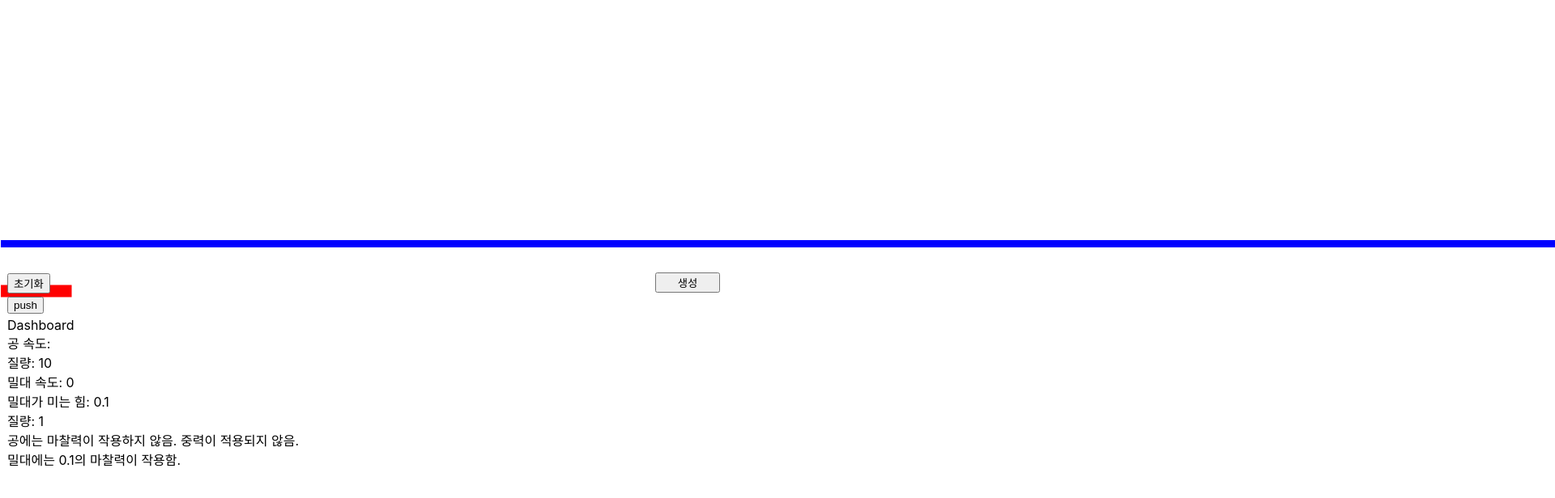
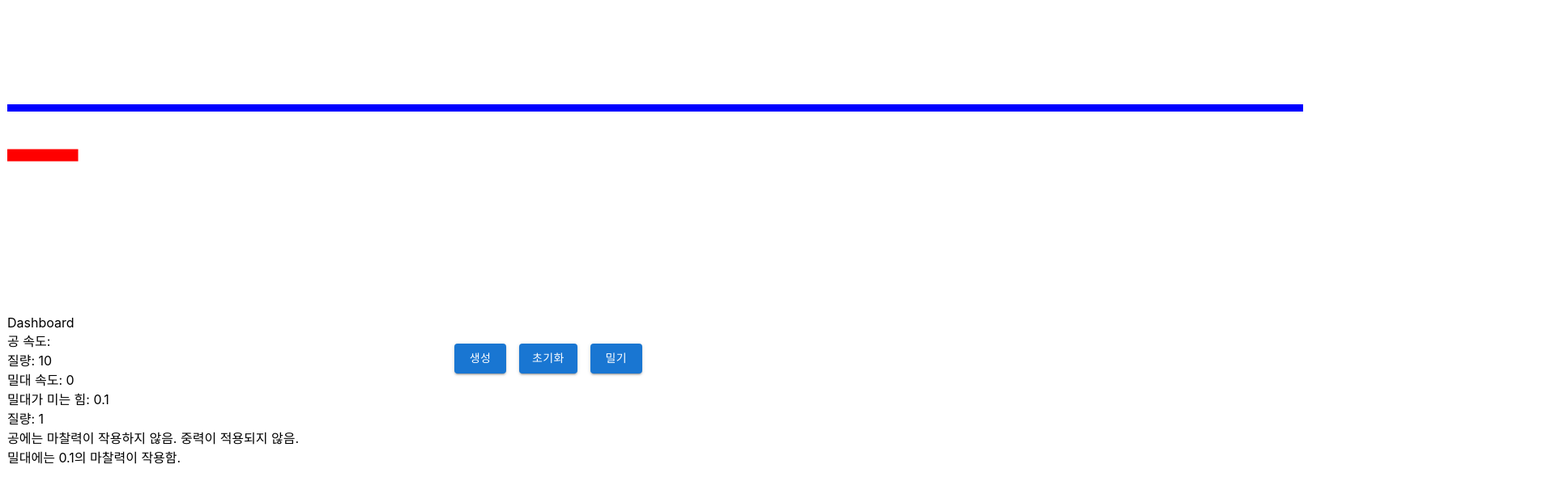
Before and after one commit to Bonobo0/Physics-SchoolPR, a Next.js app: page / in a window 1280 px wide. Shown: the part 176-792 px from the top of the page at 81% size, 1920 px wide, since content can reach past the window. Built offline with nearby package versions, Linux system fonts and the light colour scheme.

Commit message:
World assets resize relatively, Add mui button components.

```diff
--- a/package.json
+++ b/package.json
@@ -9,6 +9,9 @@
     "lint": "next lint"
   },
   "dependencies": {
+    "@emotion/react": "^11.9.0",
+    "@emotion/styled": "^11.8.1",
+    "@mui/material": "^5.7.0",
     "matter-js": "^0.18.0",
     "next": "12.1.6",
     "react": "18.1.0",
--- a/pages/index.jsx
+++ b/pages/index.jsx
@@ -1,5 +1,6 @@
 import React, { useEffect, useState, useRef } from 'react'
 import Matter from 'matter-js'
+import Button from '@mui/material/Button';
 
 const STATIC_DENSITY = 9
 const PARTICLE_SIZE = 20
@@ -20,10 +21,6 @@ export default function Index() {
   const [ballMassStateValue, setBallMassStateValue] = useState(10)
   const [pusherMassStateValue, setPusherMassStateValue] = useState(1)
   const [pusherForceStateValue, setPusherForceStateValue] = useState(0.1)
-
-  const handleResize = () => {
-    setContraints(boxRef.current.getBoundingClientRect())
-  }
 
   const resetWorld = () => {
     setResetStateValue(!resetStateValue)
@@ -55,6 +52,20 @@ export default function Index() {
         wireframes: false,
       },
     })
+    let pusherPostiton = { x: 0, y: 0 }
+    let windowWidth = window.outerWidth;
+    if (windowWidth > 600) {
+      pusherPostiton = {
+        x: 100,
+        y: 535,
+      }
+    }
+    else {
+      pusherPostiton = {
+        x: 100,
+        y: 335,
+      }
+    };
 
     const floor = Bodies.rectangle(0, 0, 0, STATIC_DENSITY, {
       isStatic: true,
@@ -82,8 +93,14 @@ export default function Index() {
     Render.run(render)
     setContraints(boxRef.current.getBoundingClientRect())
     setScene(render)
-
-    window.addEventListener('resize', handleResize)
+    window.addEventListener('resize', () => {
+      render.bounds.max.x = window.innerWidth;
+      render.bounds.max.y = window.innerHeight;
+      render.options.width = window.innerWidth;
+      render.options.height = window.innerHeight;
+      render.canvas.width = window.innerWidth;
+      render.canvas.height = window.innerHeight;
+    });
   }, [])
 
   useEffect(() => {
@@ -97,6 +114,7 @@ export default function Index() {
       scene.options.height = height
       scene.canvas.width = width
       scene.canvas.height = 560
+
 
       // Dynamically update floor
       const floor = scene.engine.world.bodies[0]
@@ -118,22 +136,40 @@ export default function Index() {
   useEffect(() => {
     // Add a new "ball" everytime `someStateValue` changes
     if (scene) {
-      let randomX = 220
+      let circlePostiton = { x: 220, y: 0 }
+      let windowWidth = window.outerWidth;
+      if (windowWidth > 600) {
+        circlePostiton.y = 550
+      }
+      else {
+        circlePostiton.y = 350
+      };
       Matter.World.add(
         scene.engine.world,
-        Matter.Bodies.circle(randomX, 550, PARTICLE_SIZE, { mass: ballMassStateValue, friction: 0, frictionAir: 0, restitution: 0 }),
+        Matter.Bodies.circle(circlePostiton.x, circlePostiton.y, PARTICLE_SIZE, { mass: ballMassStateValue, friction: 0, frictionAir: 0, restitution: 0 }),
       )
     }
   }, [someStateValue])
 
   useEffect(() => {
     // Remove ALL "ball" everytime `resetStateValue` changes
-    if (scene) {
-      let pusher = scene.engine.world.bodies[1];
-      Matter.Body.setPosition(pusher, {
+    let pusherPostiton = {}
+    let windowWidth = window.outerWidth
+    if (windowWidth > 600) {
+      pusherPostiton = {
         x: 100,
         y: 535,
       }
+    }
+    else {
+      pusherPostiton = {
+        x: 100,
+        y: 335,
+      }
+    }
+    if (scene) {
+      let pusher = scene.engine.world.bodies[1];
+      Matter.Body.setPosition(pusher, pusherPostiton
       )
       Matter.Body.setVelocity(pusher, {
         x: 0,
@@ -154,6 +190,21 @@ export default function Index() {
 
   useEffect(() => {
     // Run pusher everytime `pusherStateValue` changes
+    let windowWidth = window.outerWidth
+    let pusherPostiton = {}
+    if (windowWidth > 600) {
+      pusherPostiton = {
+        x: 100,
+        y: 535,
+      }
+    }
+    else {
+      pusherPostiton = {
+        x: 100,
+        y: 320,
+      }
+    }
+
     if (scene) {
       let pusher = scene.engine.world.bodies[1];
       if (pusherStateValue) {
@@ -164,10 +215,7 @@ export default function Index() {
         })
       } else {
         pusher.isStatic = true;
-        Matter.Body.setPosition(pusher, {
-          x: 100,
-          y: 535,
-        }
+        Matter.Body.setPosition(pusher, pusherPostiton
         )
       }
     }
@@ -181,18 +229,21 @@ export default function Index() {
           for (let i = scene.engine.world.bodies.length - 1; i >= 0; i--) {
             scene.engine.world.bodies.forEach((body) => {
               if (body.label === 'Circle Body') {
-                setBallSpeedStateValue(body.velocity.x)
-                setBallMassStateValue(body.mass)
+                setBallSpeedStateValue(body.velocity.x);
+                setBallMassStateValue(body.mass);
               }
               else if (body.label === 'Rectangle Body') {
-                setPusherSpeedStateValue(body.velocity.x)
-                setPusherMassStateValue(body.mass)
-              }
+                setPusherSpeedStateValue(body.velocity.x);
+                setPusherMassStateValue(body.mass);
+                if (body.velocity.x < 0.0000001) {
+                  setPusherSpeedStateValue(0);
+                }
+              };
             }
             )
-          }
+          };
         }
-        , 1)
+        , 0.001)
     }
   }, [scene])
 
@@ -205,45 +256,35 @@ export default function Index() {
         padding: '8px',
       }}
     >
-      <div style={{ textAlign: 'center' }}>물리 (1920x1080 해상도 기준, 최대화 된 화면에만 최적화 되어있습니다. 그 외의 환경에선 작동을 보장하지 않습니다.)</div>
+      <div style={{ textAlign: 'center' }}>물리 시뮬레이터</div>
 
       <div
+        className="canvas"
         ref={boxRef}
         style={{
-          position: 'absolute',
+          position: 'relative',
           top: 0,
           left: 0,
-          width: '550vh',
+          width: '200vh',
           height: '59vh',
           pointerEvents: 'none',
         }}
       >
-        <canvas ref={canvasRef} />
+        <canvas ref={canvasRef} className="canvas" />
       </div>
-      <button
-        style={{
-          cursor: 'pointer',
-          display: 'block',
-          textAlign: 'center',
-          marginBottom: '16px',
-          width: '10vh',
-          top: '10vh',
-          marginLeft: "100vh",
-          marginTop: "50vh",
-          position: 'relative',
-          zIndex: '1'
-        }}
-        onClick={() => handleClick()}
-      >
-        생성
-      </button>
-      <button className="btn-rst" onClick={() => resetWorld()}>
-        초기화
-      </button>
-      <br />
-      <button className="btn-rst" onClick={() => handlePusherClick()}>
-        push
-      </button>
+      <div className="controls">
+        <div className="crt-btn">
+          <Button variant="contained" style={{ marginRight: '2vh' }} onClick={() => handleClick()}>
+            생성
+          </Button>
+          <Button variant="contained" style={{ marginRight: '2vh' }} onClick={() => resetWorld()}>
+            초기화
+          </Button>
+          <Button variant="contained" style={{ marginRight: '2vh' }} onClick={() => handlePusherClick()}>
+            밀기
+          </Button>
+        </div>
+      </div>
       <br />
       <br />
       <br />
@@ -265,6 +306,16 @@ export default function Index() {
         밀대에는 0.1의 마찰력이 작용함.
       </div>
       <style jsx>{`
+        .btn-crt {
+          cursor: pointer;
+          display: block;
+          textAlign: center;
+          marginBottom: 16px;
+          width: 10vh;
+          marginLeft: 100vh;
+          position: absolute;
+          z-index: 1;
+        }
         .btn-rst {
           cursor: pointer;
           display: block;
@@ -274,7 +325,31 @@ export default function Index() {
           z-index: 1;
           top: 7vh;
         }
+        .controls {
+          position: absolute;
+          top: 75vh;
+          left: 60vh;
+          width: 100vh;
+          height: 10vh;
+          z-index: 1;
+        }
+        .canvas {
+          position: absolute;
+          top:-25vh;
+        }
+        @media (max-width: 600px) {
+          .canvas {
+            top: -25vh;
+          }
+          .controls {
+            top: 55vh;
+            left: 10vh;
+          }
+        }
+        .crt-btn {
+          margin-left: 10vh;
+        }
       `}</style>
-    </div>
+    </div >
   )
 }
```
Also changed, not shown: 1 other file (tests, documents, lock files or other folders).
